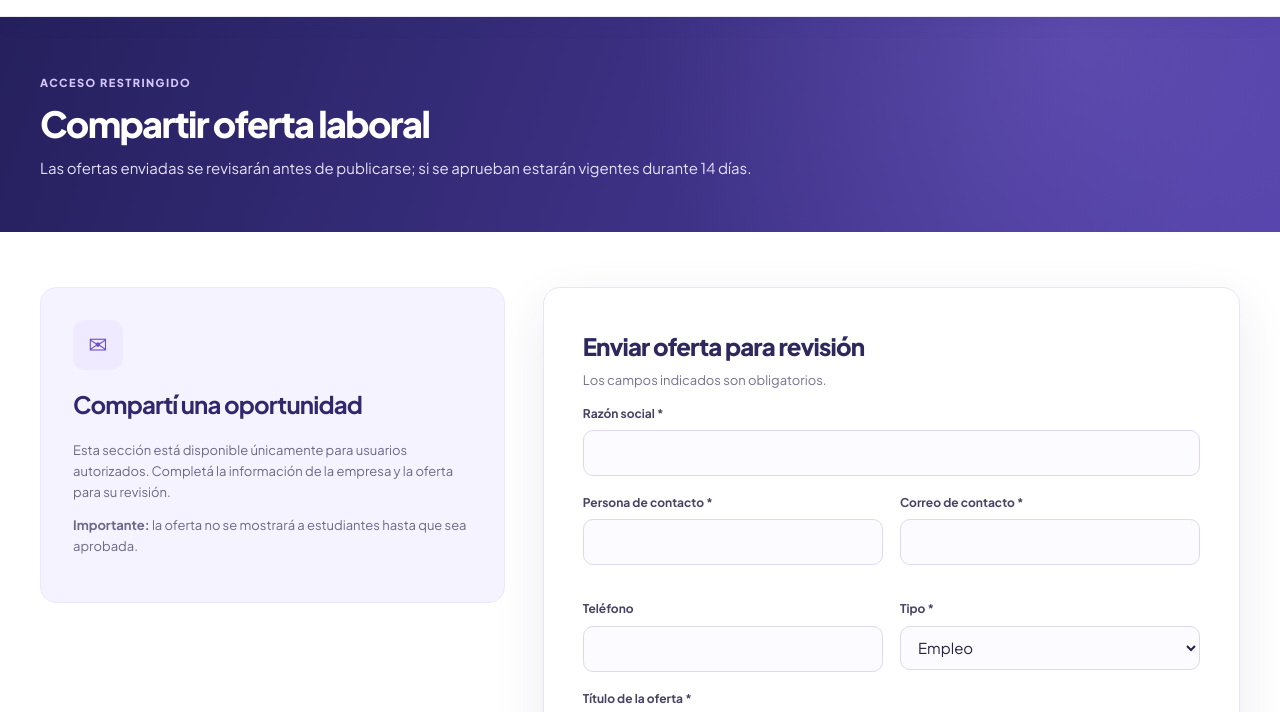
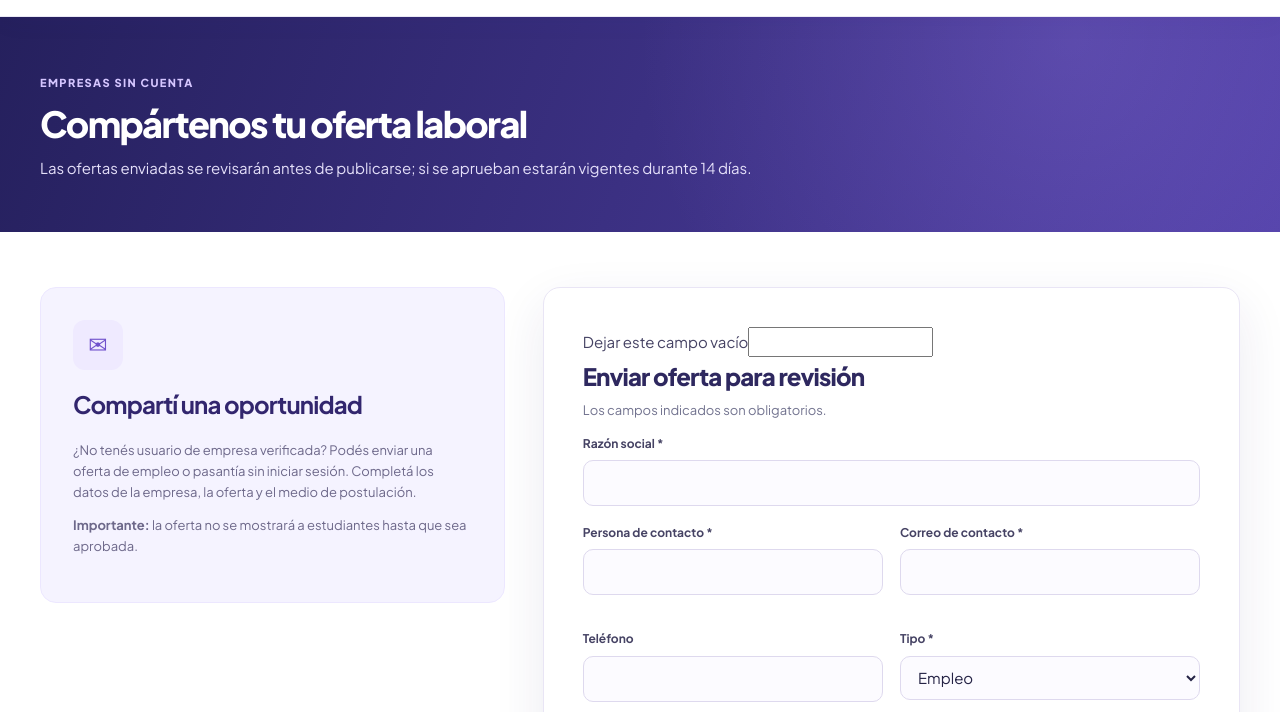
Before and after one commit to chatgptgrupal2026-design/bolsa-laboral-universitaria, a plain HTML site: page index.html in a window 1280 px wide. Both pictures are taken after a click on the button "Compartir oferta". Shown: the part 66-778 px from the top of the page. Drawn offline with Linux system fonts and the light colour scheme; no server answers.

Commit message:
ui(CU14): mostrar Compártenos tu oferta laboral a empresas sin cuenta

```diff
--- a/index.html
+++ b/index.html
@@ -32,7 +32,7 @@
       <nav class="nav" id="main-navigation" aria-label="Navegación principal">
         <button type="button" data-nav="inicio" class="nav-link active">Inicio</button>
         <button type="button" data-nav="ofertas" class="nav-link hidden">Ofertas laborales</button>
-        <button type="button" data-nav="compartir" class="nav-link hidden">Compartir oferta</button>
+        <button type="button" data-nav="compartir" class="nav-link">Compartir oferta</button>
         <button type="button" data-nav="registro" class="nav-link">Registrarse</button>
         <button type="button" data-nav="login" class="nav-link nav-login" id="nav-session">Iniciar sesión</button>
       </nav>
@@ -65,7 +65,7 @@
           <article class="feature"><div class="feature-icon">◇</div><h3>Construí tu perfil</h3><p>Registrá tus datos académicos y profesionales y prepará tu CV.</p></article>
           <article class="feature"><div class="feature-icon">↗</div><h3>Postulate</h3><p>Accedé a ofertas de empresas verificadas mediante la plataforma.</p></article>
         </div>
-        <div class="secondary-panel hidden" id="company-share-panel"><div><h3>¿Representás a una empresa?</h3><p>Los usuarios con permisos pueden remitir una oferta laboral para revisión. También podés administrar tus publicaciones desde el panel de empresa.</p></div><button class="btn btn-muted" data-nav="compartir">Compartir una oferta</button></div>
+        <div class="secondary-panel" id="company-share-panel"><div><h3>¿Tu empresa quiere compartir una oferta?</h3><p>Si no tenés una cuenta de empresa verificada, podés enviarnos tu oferta para revisión sin iniciar sesión. No se publicará hasta ser aprobada por el Centro de Estudiantes o la Secretaría Académica.</p></div><button class="btn btn-muted" type="button" data-nav="compartir">Compártenos tu oferta laboral</button></div>
       </div>
     </section>
 
@@ -137,10 +137,10 @@
 
 
     <section class="screen hidden" id="screen-compartir" data-screen="compartir">
-      <div class="section-banner short"><div class="wrap"><span class="eyebrow">ACCESO RESTRINGIDO</span><h1>Compartir oferta laboral</h1><p>Las ofertas enviadas se revisarán antes de publicarse; si se aprueban estarán vigentes durante 14 días.</p></div></div>
+      <div class="section-banner short"><div class="wrap"><span class="eyebrow">EMPRESAS SIN CUENTA</span><h1>Compártenos tu oferta laboral</h1><p>Las ofertas enviadas se revisarán antes de publicarse; si se aprueban estarán vigentes durante 14 días.</p></div></div>
       <div class="wrap register-layout">
-        <aside class="register-help"><div class="info-card"><div class="feature-icon">✉</div><h2>Compartí una oportunidad</h2><p>Esta sección está disponible únicamente para usuarios autorizados. Completá la información de la empresa y la oferta para su revisión.</p><p><strong>Importante:</strong> la oferta no se mostrará a estudiantes hasta que sea aprobada.</p></div></aside>
-        <form id="share-offer-form" class="register-card" novalidate>
+        <aside class="register-help"><div class="info-card"><div class="feature-icon">✉</div><h2>Compartí una oportunidad</h2><p>¿No tenés usuario de empresa verificada? Podés enviar una oferta de empleo o pasantía sin iniciar sesión. Completá los datos de la empresa, la oferta y el medio de postulación.</p><p><strong>Importante:</strong> la oferta no se mostrará a estudiantes hasta que sea aprobada.</p></div></aside>
+        <form id="share-offer-form" class="register-card" novalidate><div class="share-honeypot" aria-hidden="true"><label for="share-site">Dejar este campo vacío</label><input id="share-site" name="sitio_web" autocomplete="off" tabindex="-1" /></div>
           <h2>Enviar oferta para revisión</h2><p class="muted">Los campos indicados son obligatorios.</p>
           <div class="field"><label for="share-company">Razón social *</label><input id="share-company" name="razon_social" required maxlength="160" /></div>
           <div class="field-grid">
```
